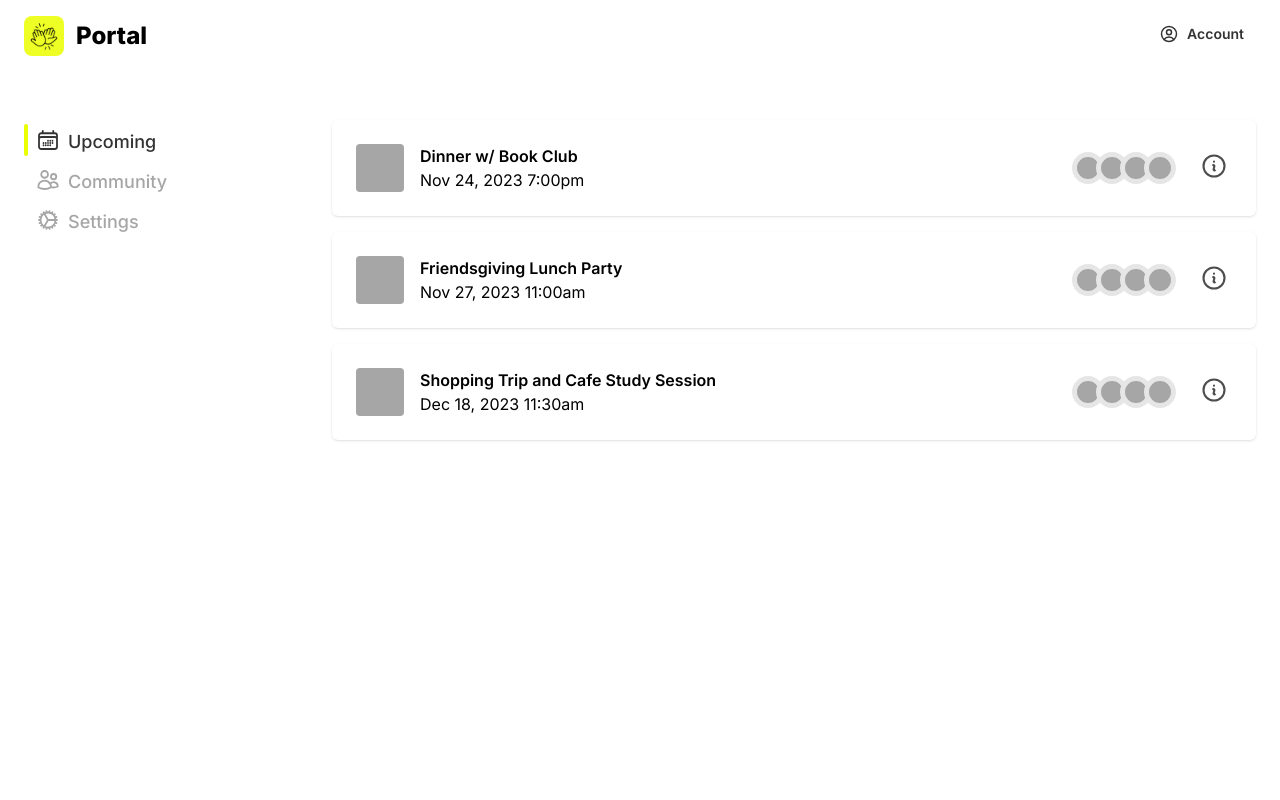
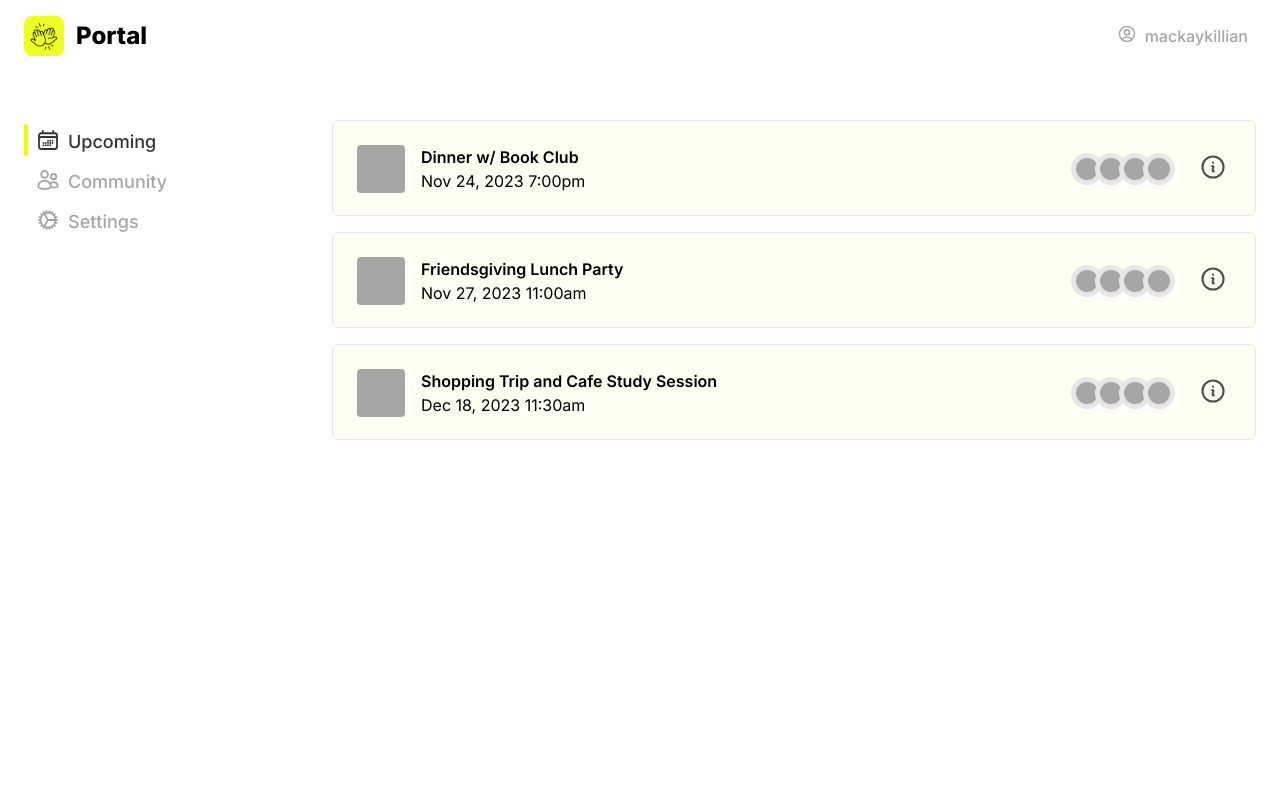
Before and after one commit to manatechdev/hangouts, a React (Create React App) app: page / in a window 1280 px wide. Shown: the top 800 px of the page. Built offline with nearby package versions, Linux system fonts and the light colour scheme.

Commit message:
style changes

```diff
--- a/src/components/Button.tsx
+++ b/src/components/Button.tsx
@@ -36,7 +36,7 @@ const getButtonIconSizeClasses = (size: string) => {
   }
 };
 
-const BASE_BUTTON_LABEL_CLASSES = "font-semibold flex place-content-center";
+const BASE_BUTTON_LABEL_CLASSES = "font-medium flex place-content-center";
 const getButtonLabelSizeClasses = (size: string) => {
   switch (size) {
     case "sm": {
--- a/src/components/EventTile.tsx
+++ b/src/components/EventTile.tsx
@@ -8,7 +8,7 @@ interface EventTileProps {
 function EventTile({ event }: EventTileProps) {
   let { title, dateTime } = event;
   return (
-    <div className="h-24 p-6 mb-4 rounded-md shadow border-hgray-400">
+    <div className="h-24 p-6 mb-4 rounded-md border-[0.5px] bg-hyellow-50 border-hgray-200">
       <div className="flex flex-row justify-between h-12">
         <div className="flex flex-row h-12">
           <div className="w-12 h-12 rounded bg-hgray-400">
--- a/src/components/Header.tsx
+++ b/src/components/Header.tsx
@@ -1,4 +1,5 @@
 import Button from "./Button";
+import Icon from "./Icon";
 import { UserCircleIcon } from "@heroicons/react/20/solid";
 
 const HEADER_CLASSES =
@@ -11,17 +12,16 @@ function Header() {
         <div className="w-10 h-10">
           <img className="rounded-lg" src={require("../assets/logo_200.png")} />
         </div>
-        <div className="text-2xl font-extrabold ml-3 flex flex-row items-center">
+        <div className="flex flex-row items-center ml-3 text-2xl font-extrabold">
           <p>Portal</p>
         </div>
       </div>
-      <Button
-        size="sm"
-        variant="ghost"
-        label="Account"
-        iconStart="userCircle"
-        customStyle="bg-opacity-0"
-      />
+      <div className="flex flex-row items-center h-10 rounded-lg">
+        <div className="flex flex-row h-10 p-2 text-hgray-400">
+          <Icon type="userCircle" customStyle="w-5 h-5" />
+          <div className="ml-2 text-base font-medium">mackaykillian</div>
+        </div>
+      </div>
     </div>
   );
 }
--- a/src/components/Sidebar.tsx
+++ b/src/components/Sidebar.tsx
@@ -1,5 +1,5 @@
 import { ReactNode } from "react";
-import { Link } from "react-router-dom";
+import { Link, NavLink } from "react-router-dom";
 import SideNav from "./SideNav";
 import SideNavItem from "./SideNavItem";
 
@@ -11,15 +11,25 @@ function Sidebar({ children }: SidebarProps) {
   return (
     <div className="w-1/4 pt-4 pb-4 pb-r bg-hred-100">
       <SideNav>
-        <Link to="/">
-          <SideNavItem icon="calendarDays" label="Upcoming" selected />
-        </Link>
-        <Link to="/community">
-          <SideNavItem icon="users" label="Community" />
-        </Link>
-        <Link to="/settings">
-          <SideNavItem icon="cog" label="Settings" />
-        </Link>
+        <NavLink to="/">
+          {({ isActive }) => (
+            <SideNavItem
+              icon="calendarDays"
+              label="Upcoming"
+              selected={isActive}
+            />
+          )}
+        </NavLink>
+        <NavLink to="/community">
+          {({ isActive }) => (
+            <SideNavItem icon="users" label="Community" selected={isActive} />
+          )}
+        </NavLink>
+        <NavLink to="/settings">
+          {({ isActive }) => (
+            <SideNavItem icon="cog" label="Settings" selected={isActive} />
+          )}
+        </NavLink>
       </SideNav>
     </div>
   );
```
